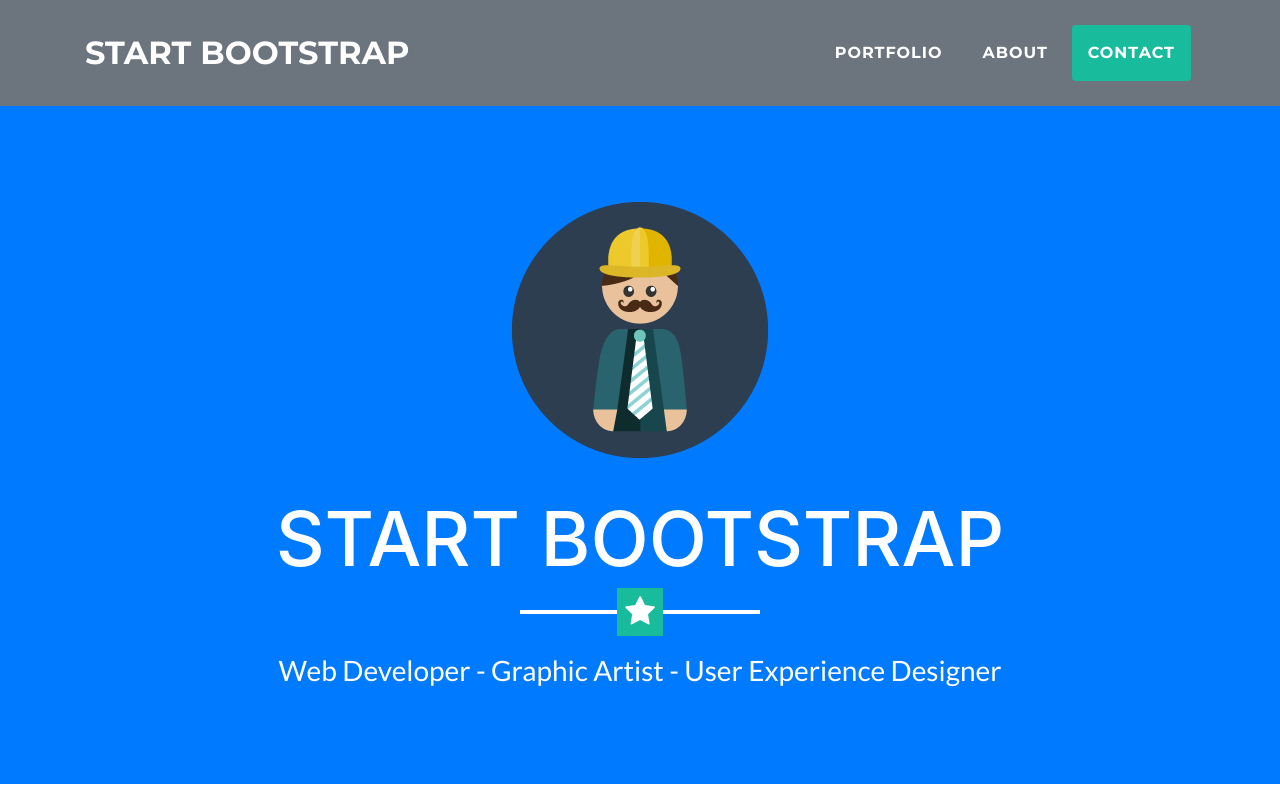
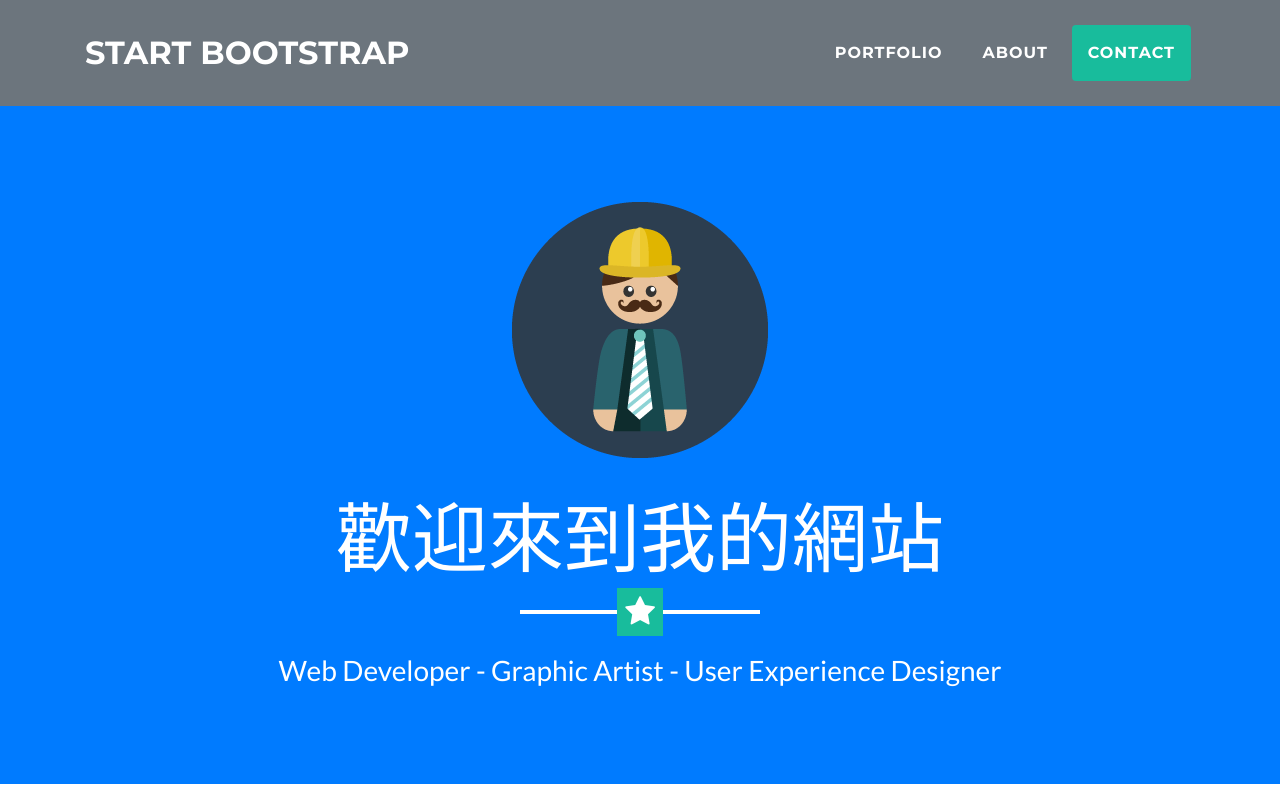
Before and after one commit to zxc9638500/myPage, a website with bundled scripts: page myPage/index.html in a window 1280 px wide. Shown: the top 800 px of the page. Built offline with nearby package versions, Linux system fonts and the light colour scheme.

Commit message:
3 commit

```diff
--- a/myPage/index.html
+++ b/myPage/index.html
@@ -56,7 +56,7 @@
     <header class="masthead bg-primary text-white text-center">
       <div class="container">
         <img class="img-fluid mb-5 d-block mx-auto" src="img/profile.png" alt="">
-        <h1 class="text-uppercase mb-0">Start Bootstrap</h1>
+        <h1 class="text-uppercase mb-0">歡迎來到我的網站</h1>
         <hr class="star-light">
         <h2 class="font-weight-light mb-0">Web Developer - Graphic Artist - User Experience Designer</h2>
       </div>
```
